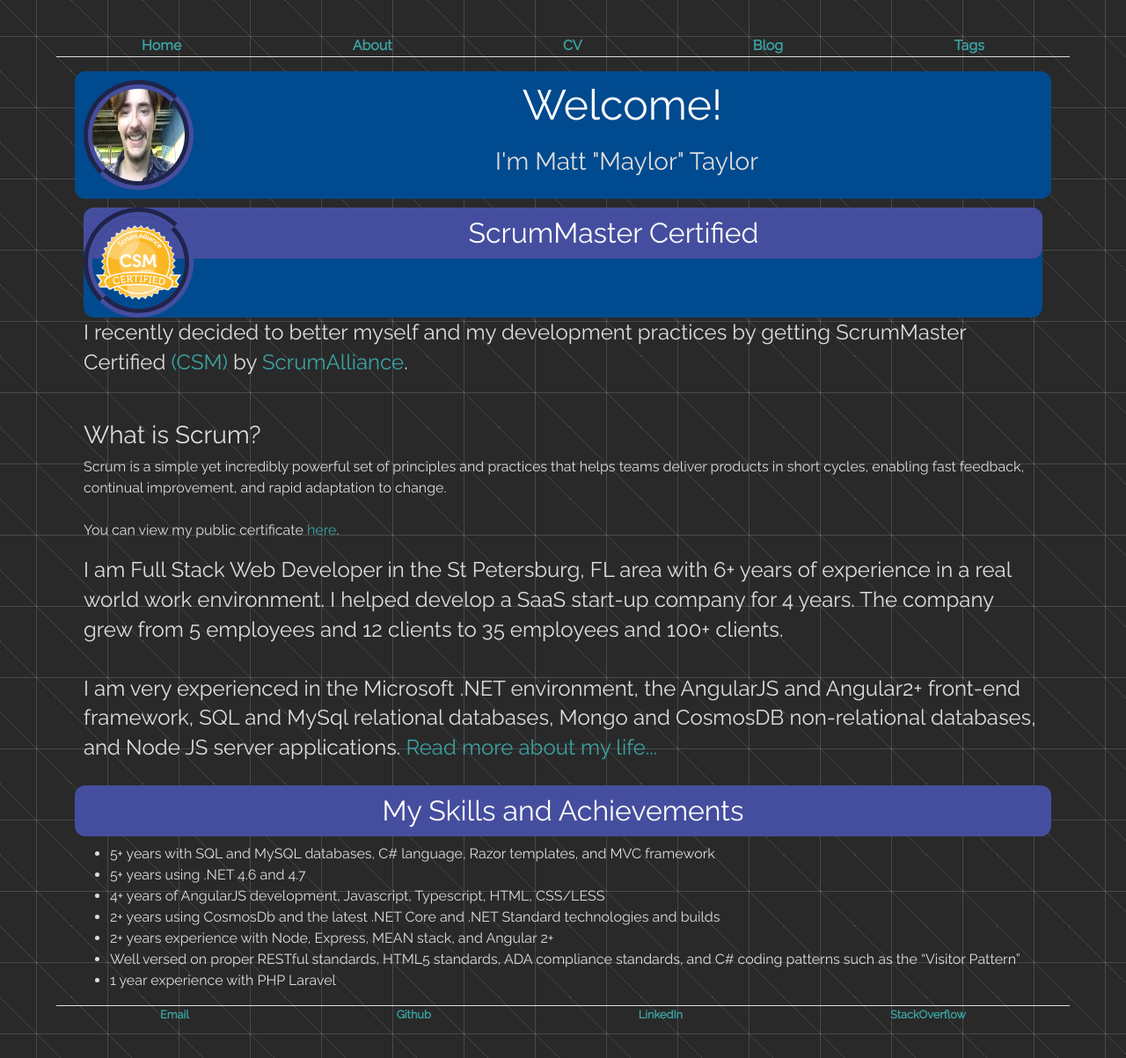
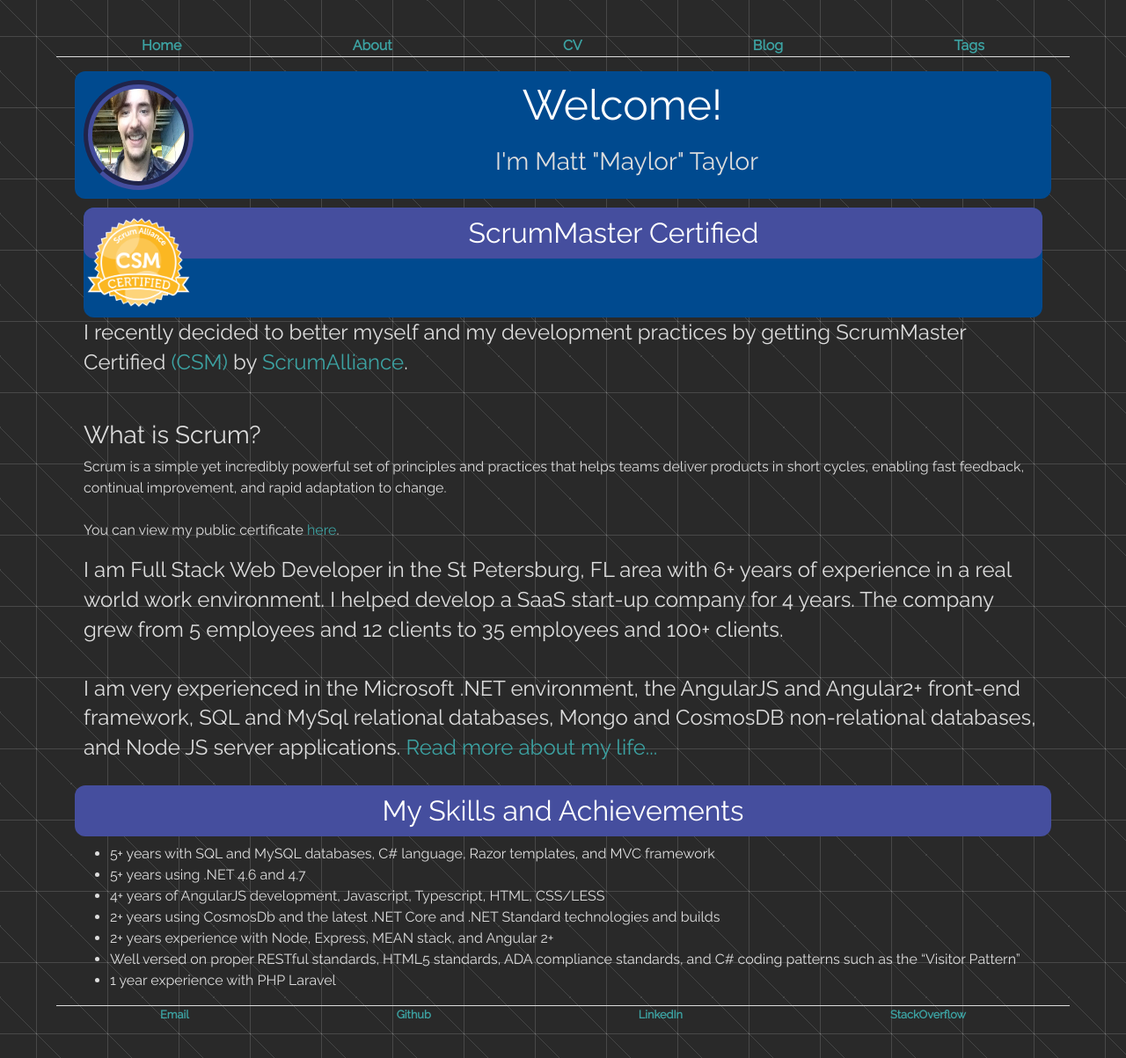
Before and after one commit to maylortaylor/maylortaylor.github.io, a Jekyll site: the page index.html, which Jekyll copies as it is, in a window 1280 px wide. Shown: the whole page at 88% size. Built offline with Jekyll 4.4.1, drawn with Linux system fonts in a browser that asks for light colours; nearby versions of some CDN libraries.

Commit message:
removed CSM decorated class

```diff
--- a/index.html
+++ b/index.html
@@ -73,7 +73,7 @@
 		<div class="text-container">
 
 			<div class="header clearfix">
-				<img src="./assets/media//seal-csm.png" class="rounded-circle float-left" alt="CSM Seal" width="125"
+				<img src="./assets/media//seal-csm.png" class="float-left" alt="CSM Seal" width="125"
 					height="125">
 				<h2 class="header-name">ScrumMaster Certified</h2>
 			</div>
```
